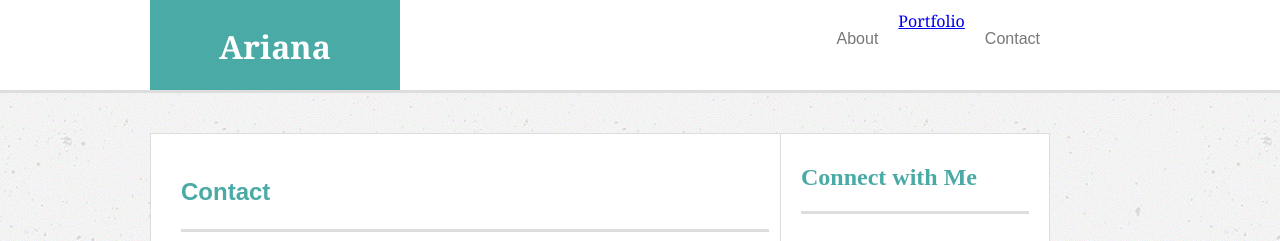
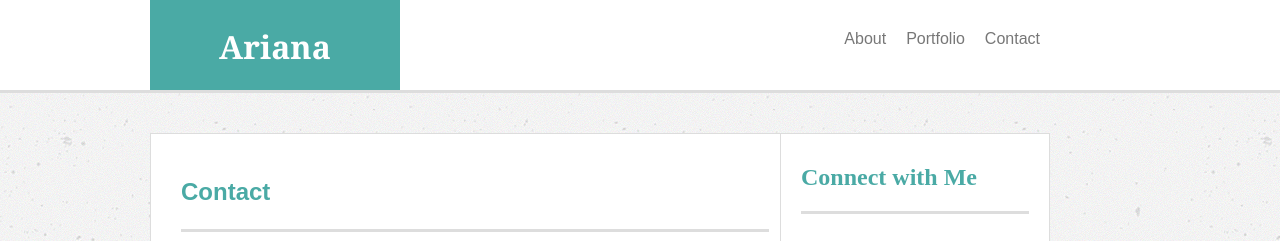
Before and after one commit to ArianaDV/Basic-Portfolio, a plain HTML site: page contact.html in a window 1280 px wide. Shown: the top 241 px of the page. Drawn offline with Linux system fonts and the light colour scheme.

Commit message:
Updated Portfolio Name

```diff
--- a/contact.html
+++ b/contact.html
@@ -12,7 +12,7 @@
 
 			<a href="https://arianadv.github.io/Basic-Portfolio/contact" class="menu1">Contact</a>
 
-			<a href="https://arianadv.github.io/Basic-Portfolio/portfolio" class="menu2/">Portfolio</a>
+			<a href="https://arianadv.github.io/Basic-Portfolio/portfolio" class="menu2">Portfolio</a>
 
 			<a href="https://arianadv.github.io/Basic-Portfolio" class="menu3">About</a>
 
```
